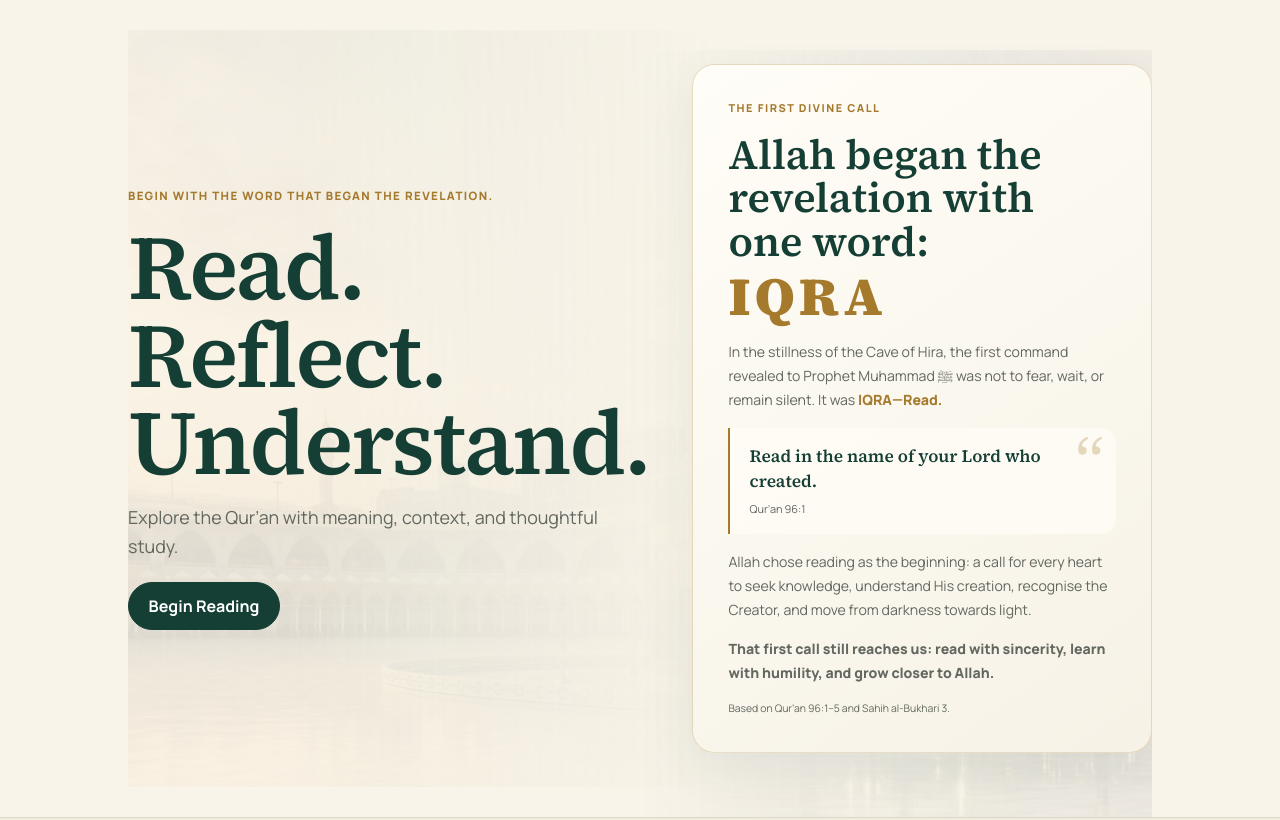
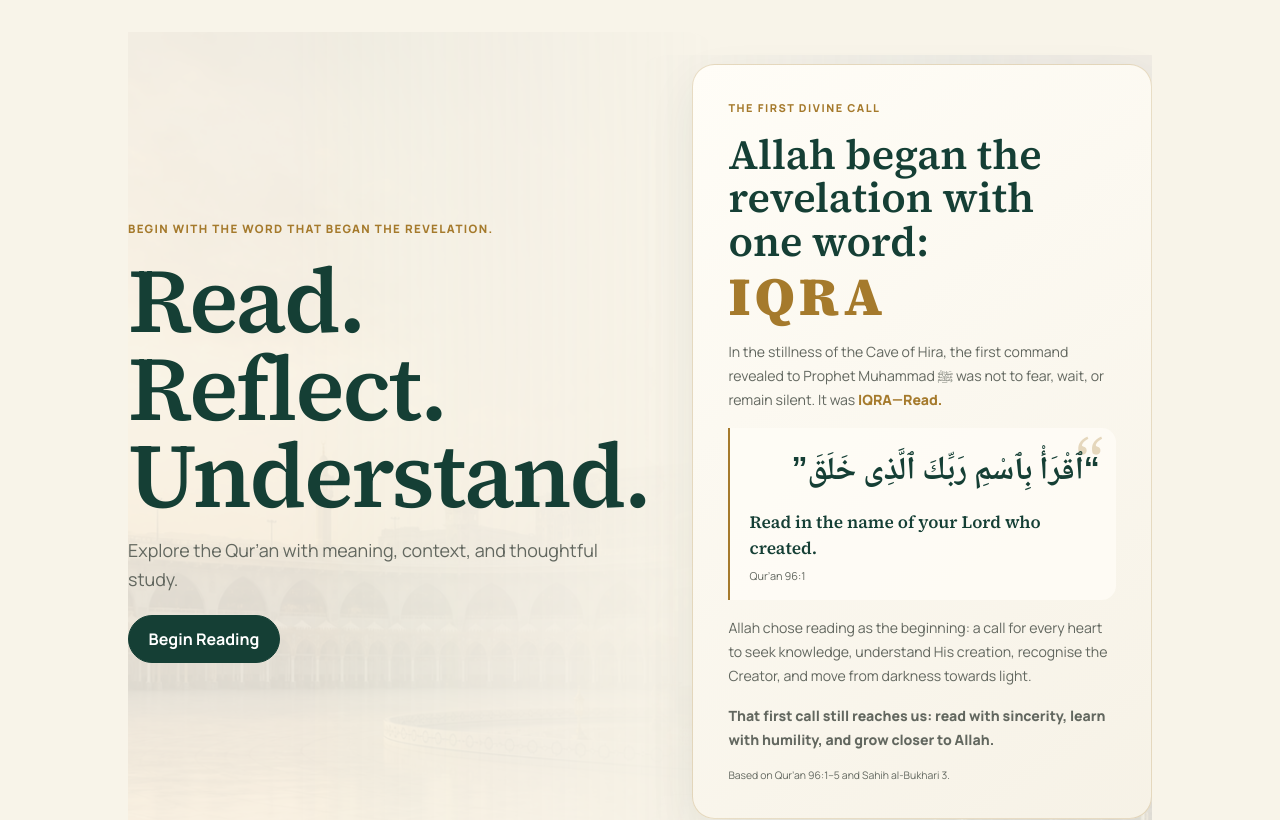
Before and after one commit to arzoochelsea/iqra, a Next.js app: page / in a window 1280 px wide. Shown: the top 820 px of the page. Built offline with nearby package versions, Linux system fonts and the light colour scheme.

Commit message:
Add Arabic text for the first revelation

```diff
--- a/src/app/globals.css
+++ b/src/app/globals.css
@@ -70,6 +70,7 @@ button,input { font:inherit; }
 .home-verse-card { position:relative; border-left:2px solid var(--gold); border-radius:0 .9rem .9rem 0; background:rgb(255 253 247/.82); padding:1rem 1rem 1rem 1.2rem; }
 .home-verse-card>span { position:absolute; top:.15rem; right:.75rem; color:color-mix(in srgb,var(--gold) 28%,transparent); font:4rem/1 var(--font-serif); }
 .home-verse-card p { position:relative; padding-right:1rem; color:var(--green); font:600 1.08rem/1.45 var(--font-serif); }
+.home-verse-card .home-verse-arabic { margin-bottom:.65rem; padding-right:0; font:600 clamp(1.55rem,4vw,2rem)/1.75 var(--font-arabic); text-align:right; }
 .home-verse-card small { display:block; margin-top:.45rem; color:var(--muted); font-size:.68rem; }
 .dua-library { min-width:0; }
 .dua-count { margin-block:1rem .75rem; color:var(--muted); font-size:.72rem; font-weight:750; }
--- a/src/app/page.tsx
+++ b/src/app/page.tsx
@@ -35,6 +35,7 @@ export default function Home() {
         <p>In the stillness of the Cave of Hira, the first command revealed to Prophet Muhammad ﷺ was not to fear, wait, or remain silent. It was <strong>IQRA—Read.</strong></p>
         <div className="home-verse-card">
           <span aria-hidden="true">“</span>
+          <p className="home-verse-arabic arabic" lang="ar" dir="rtl">“ٱقْرَأْ بِٱسْمِ رَبِّكَ ٱلَّذِى خَلَقَ”</p>
           <p>Read in the name of your Lord who created.</p>
           <small>Qur’an 96:1</small>
         </div>
```
